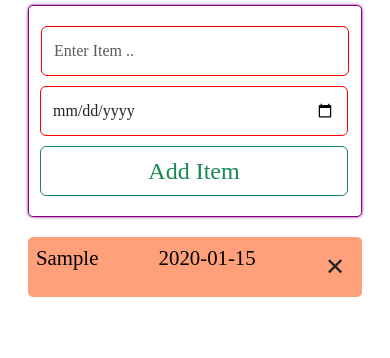
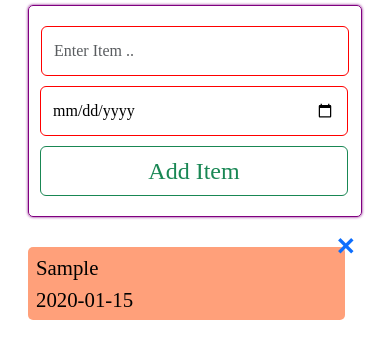
Before and after one commit to ChintuDash/TodoApp, a plain HTML site: page index.html in a window 390 px wide. Both pictures are taken after typing "Sample", "2020-01-15" into the empty fields and a click on the button "Add Item". Shown: the part 52-410 px from the top of the page. Drawn offline with nearby package versions, Linux system fonts and the light colour scheme.

Commit message:
change delete button

```diff
--- a/script.js
+++ b/script.js
@@ -11,7 +11,7 @@
 
             let list=document.createElement("li");
             list.textContent=item;
-            list.classList="mt-1 px-2"
+            list.classList="mt-1 px-2 position-relative"
 
             let span=document.createElement("span");
             span.textContent=itemdate;
@@ -21,7 +21,7 @@
 
             let del=document.createElement("button");
             del.textContent="✕";
-            del.classList="btn btn-lg text-dark py-0 px-2"
+            del.classList="btn btn-lg text-primary fw-bold  p-0 position-absolute top-0 start-100 translate-middle"
             del.onclick=()=>list.remove();
             list.appendChild(del);
 
--- a/style.css
+++ b/style.css
@@ -6,6 +6,7 @@
         ol{
             list-style-type:none;
             padding:0;
+            padding-top:10px;
             width:100%;
         }
         .input-group{
@@ -38,11 +39,13 @@
             text-transform:capitalize;
             /* list-style-position:inside; */
             display:flex;
-            justify-content:space-between;
+            justify-content:space-around;
             outline:none;
             box-shadow:none;
             font-size:1.3rem;
+            width:95%;
         }
+
         .form-control:focus{
             box-shadow:none;
         }
@@ -70,6 +73,13 @@
         .input-group{
             padding:20px 0;
         }
+        li{
+            flex-direction:column;
+        }
+         input[type="date"]{
+            color:black;
+         }
+
     }
     @media (min-width:481px) and (max-width:1024px){
         input{
```
